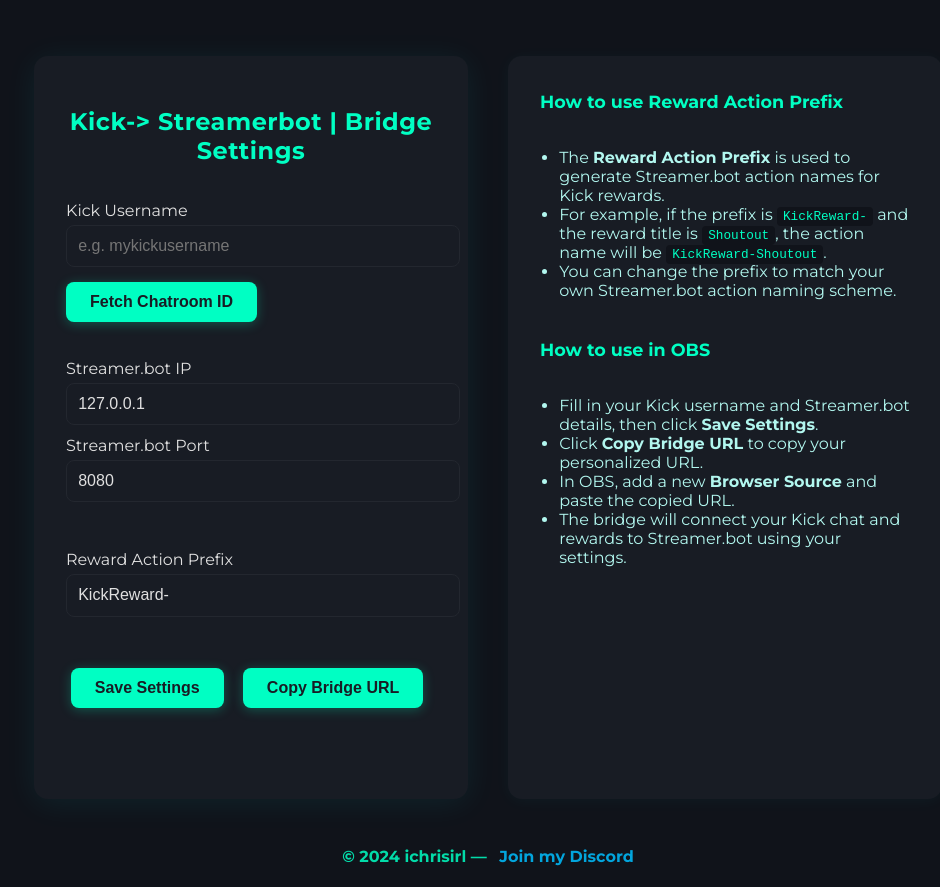
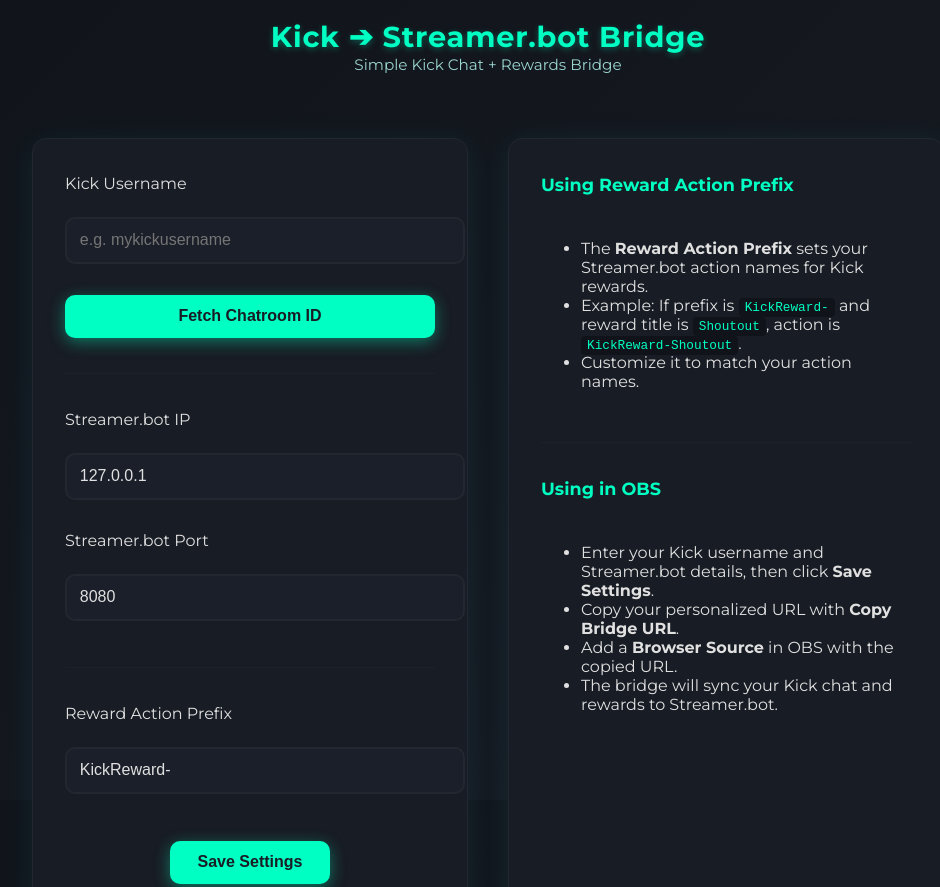
Before and after one commit to id3adeye/bridge, a plain HTML site: page settings.html in a window 1280 px wide. Shown: the top 887 px of the page, without its empty margins (152-1092 px from the left). Before the commit the page ends 866 px from the top, so only its background shows below. Drawn offline with Linux system fonts and the light colour scheme.

Commit message:
hopfully good

```diff
--- a/settings.html
+++ b/settings.html
@@ -13,25 +13,42 @@
             --border-radius: 14px;
         }
         html, body {
-            height: 100%;
             margin: 0;
             padding: 0;
+            height: 100%;
         }
         body {
             min-height: 100vh;
-            background: var(--bg-main);
+            background: linear-gradient(135deg, #10131a, #181c24);
             color: #e0e0e0;
-            font-family: 'Montserrat', 'Segoe UI', Tahoma, Geneva, Verdana, sans-serif;
+            font-family: 'Montserrat', 'Segoe UI', sans-serif;
             display: flex;
             flex-direction: column;
             align-items: center;
             justify-content: flex-start;
         }
+        h1 {
+            color: var(--accent);
+            font-size: 1.8em;
+            font-weight: 700;
+            text-align: center;
+            margin-bottom: 0.3em;
+            letter-spacing: 0.8px;
+            text-shadow: 0 2px 6px rgba(0, 255, 195, 0.3);
+        }
+        .subtitle {
+            text-align: center;
+            color: #b2f7ef;
+            margin-top: -0.5em;
+            margin-bottom: 1em;
+            font-size: 0.95em;
+            opacity: 0.85;
+        }
         .main-row {
             display: flex;
             flex-direction: row;
             gap: 2.5em;
-            margin-top: 3.5em;
+            margin-top: 3em;
             margin-bottom: 1.5em;
             width: 100%;
             justify-content: center;
@@ -39,20 +56,19 @@
         .settings-row, .info-row {
             background: var(--bg-card);
             border-radius: var(--border-radius);
-            box-shadow: 0 4px 32px rgba(0,255,255,0.07);
+            border: 1px solid #23272f;
+            box-shadow: 0 4px 32px rgba(0, 255, 255, 0.07);
+            backdrop-filter: blur(6px);
             padding: 2.2em 2em 1.7em 2em;
             width: 100%;
             max-width: 370px;
-            min-width: 0;
             display: flex;
             flex-direction: column;
             gap: 1.2em;
+            transition: transform 0.2s;
         }
-        .info-row {
-            box-shadow: 0 2px 16px rgba(0,255,255,0.04);
-            color: #b2f7ef;
-            font-size: 1em;
-            margin: 0;
+        .settings-row:hover, .info-row:hover {
+            transform: translateY(-2px);
         }
         .info-row h2 {
             color: var(--accent);
@@ -68,17 +84,6 @@
             border-radius: 4px;
             font-size: 0.98em;
         }
-        h1 {
-            color: var(--accent);
-            font-size: 1.5em;
-            font-weight: 700;
-            text-align: center;
-            margin-bottom: 0.7em;
-            letter-spacing: 0.5px;
-        }
-        .section {
-            margin-bottom: 1.1em;
-        }
         label {
             display: block;
             margin-bottom: 0.2em;
@@ -87,47 +92,47 @@
         }
         input[type="text"], input[type="number"] {
             width: 100%;
-            padding: 0.7em;
-            border-radius: 8px;
-            border: 1.5px solid #23272f;
-            background: #181c24;
+            padding: 0.8em;
+            border-radius: 10px;
+            border: 2px solid #23272f;
+            background: #1b1f29;
             color: #e0e0e0;
             font-size: 1em;
             margin-bottom: 0.7em;
             margin-top: 0.1em;
             transition: border 0.2s, box-shadow 0.2s;
         }
-        input[type="text"]:focus, input[type="number"]:focus {
-            border: 1.5px solid var(--accent);
+        input:focus {
+            border: 2px solid var(--accent);
             outline: none;
-            box-shadow: 0 0 8px #00ffc344;
+            box-shadow: 0 0 10px #00ffc355;
         }
         button {
             background: var(--accent);
             color: #181c24;
             border: none;
-            padding: 0.7em 1.5em;
-            border-radius: 8px;
+            padding: 0.8em 1.7em;
+            border-radius: 10px;
             font-size: 1em;
             cursor: pointer;
             font-weight: 700;
-            transition: background 0.2s, color 0.2s, box-shadow 0.2s;
-            margin-right: 0.5em;
-            margin-top: 0.2em;
-            box-shadow: 0 2px 12px #00ffc344;
+            transition: transform 0.15s ease, background 0.2s, box-shadow 0.2s;
+            box-shadow: 0 4px 16px #00ffc366;
         }
         button:hover {
             background: #00bfff;
             color: #fff;
+            transform: translateY(-2px);
         }
-        .result {
+        .result, .url-box {
             margin-top: 0.3em;
-            background: #151922;
+            background: #1b1f29;
             padding: 0.7em 1em;
             border-radius: 8px;
             font-size: 1em;
-            word-break: break-all;
+            word-break: break-word;
             border-left: 4px solid var(--accent);
+            box-shadow: 0 2px 8px rgba(0, 255, 195, 0.15);
         }
         .error {
             color: #ff6b6b;
@@ -135,22 +140,19 @@
             min-height: 1.2em;
             font-size: 1em;
         }
-        .url-box {
-            margin-top: 0.7em;
-            background: #151922;
-            padding: 0.7em 1em;
-            border-radius: 6px;
-            border: 1.5px solid var(--accent);
-            font-size: 1em;
-            word-break: break-all;
+        hr {
+            border: none;
+            border-top: 1px solid #23272f;
+            margin: 1em 0;
+            opacity: 0.5;
         }
         .footer {
-            margin-top: 1.5em;
+            margin-top: 2em;
             text-align: center;
             color: var(--accent);
-            font-size: 1em;
+            font-size: 0.95em;
             font-weight: 600;
-            opacity: 0.85;
+            opacity: 0.7;
         }
         .footer a {
             color: #00bfff;
@@ -169,61 +171,81 @@
                 gap: 1.5em;
                 margin-top: 2em;
             }
-            .settings-row, .info-row {
-                max-width: 98vw;
-                padding: 1.2em 0.5em 1em 0.5em;
+            h1 {
+                font-size: 1.4em;
+            }
+            button {
+                font-size: 0.95em;
             }
         }
     </style>
 </head>
 <body>
+    <h1>Kick ➔ Streamer.bot Bridge</h1>
+    <p class="subtitle">Simple Kick Chat + Rewards Bridge</p>
+
     <div class="main-row">
         <div class="settings-row">
-            <h1>Kick-> Streamerbot | Bridge Settings</h1>
-            <div class="section">
             <label for="kick-username">Kick Username</label>
             <input type="text" id="kick-username" placeholder="e.g. mykickusername" autocomplete="off" />
             <button onclick="fetchChatroomId()">Fetch Chatroom ID</button>
             <div id="kick-result" class="result" style="display:none;"></div>
-            </div>
-            <div class="section">
+
+            <hr>
+
             <label for="sb-ip">Streamer.bot IP</label>
             <input type="text" id="sb-ip" placeholder="127.0.0.1" />
             <label for="sb-port">Streamer.bot Port</label>
             <input type="number" id="sb-port" placeholder="8080" min="1" max="65535" />
-            </div>
-            <div class="section">
+
+            <hr>
+
             <label for="reward-prefix">Reward Action Prefix</label>
             <input type="text" id="reward-prefix" placeholder="KickReward-" />
+
+            <div style="display:flex; flex-wrap:wrap; gap:0.7em; align-items:center; justify-content:center; margin-top:1em;">
+                <button onclick="saveSettings()">Save Settings</button>
             </div>
-            <div class="section" style="display:flex;flex-wrap:wrap;gap:0.7em 0.7em;align-items:center;justify-content:center;">
-                <button onclick="saveSettings()">Save Settings</button>
-                <button class="copy-btn" onclick="copyBridgeUrl()">Copy Bridge URL</button>
-            </div>
+
             <div id="url" class="url-box" style="display:none;"></div>
             <div id="error" class="error"></div>
         </div>
+
         <div class="info-row">
-            <h2>How to use Reward Action Prefix</h2>
-            <ul style="margin-top:0.5em;margin-bottom:1.2em;padding-left:1.2em;">
-                <li>The <b>Reward Action Prefix</b> is used to generate Streamer.bot action names for Kick rewards.</li>
-                <li>For example, if the prefix is <code>KickReward-</code> and the reward title is <code>Shoutout</code>, the action name will be <code>KickReward-Shoutout</code>.</li>
-                <li>You can change the prefix to match your own Streamer.bot action naming scheme.</li>
+            <h2>Using Reward Action Prefix</h2>
+            <ul>
+                <li>The <b>Reward Action Prefix</b> sets your Streamer.bot action names for Kick rewards.</li>
+                <li>Example: If prefix is <code class="reward-prefix-example">KickReward-</code> and reward title is <code class="reward-title-example">Shoutout</code>, action is <code class="action-name-example">KickReward-Shoutout</code>.</li>
+                <li>Customize it to match your action names.</li>
             </ul>
-            <h2>How to use in OBS</h2>
-            <ul style="margin-top:0.5em;padding-left:1.2em;">
-                <li>Fill in your Kick username and Streamer.bot details, then click <b>Save Settings</b>.</li>
-                <li>Click <b>Copy Bridge URL</b> to copy your personalized URL.</li>
-                <li>In OBS, add a new <b>Browser Source</b> and paste the copied URL.</li>
-                <li>The bridge will connect your Kick chat and rewards to Streamer.bot using your settings.</li>
+
+            <hr>
+
+            <h2>Using in OBS</h2>
+            <ul>
+                <li>Enter your Kick username and Streamer.bot details, then click <b>Save Settings</b>.</li>
+                <li>Copy your personalized URL with <b>Copy Bridge URL</b>.</li>
+                <li>Add a <b>Browser Source</b> in OBS with the copied URL.</li>
+                <li>The bridge will sync your Kick chat and rewards to Streamer.bot.</li>
             </ul>
         </div>
     </div>
+
     <div class="footer">
-        &copy; 2024 ichrisirl &mdash;
+        &copy; 2024 ichrisirl —
         <a href="https://discord.gg/ichrisirl" target="_blank" rel="noopener">Join my Discord</a>
     </div>
+
     <script>
+        function updateRewardPrefixHowTo() {
+            let rewardPrefix = document.getElementById('reward-prefix').value || 'KickReward-';
+            rewardPrefix = rewardPrefix.replace(/_/g, '-');
+            if (!rewardPrefix.endsWith('-')) rewardPrefix += '-';
+            const rewardTitle = 'Shoutout';
+            document.querySelectorAll('.reward-prefix-example').forEach(span => span.textContent = rewardPrefix);
+            document.querySelectorAll('.reward-title-example').forEach(span => span.textContent = rewardTitle);
+            document.querySelectorAll('.action-name-example').forEach(span => span.textContent = rewardPrefix + rewardTitle);
+        }
         window.onload = function() {
             const saved = JSON.parse(localStorage.getItem('kickBridgeSettings') || '{}');
             document.getElementById('kick-username').value = saved.kickUsername || '';
@@ -234,7 +256,9 @@
                 document.getElementById('kick-result').innerHTML = `<strong>Chatroom ID:</strong> <code>${saved.chatroomId}</code>`;
                 document.getElementById('kick-result').style.display = 'block';
             }
+            updateRewardPrefixHowTo();
         };
+        document.getElementById('reward-prefix').addEventListener('input', updateRewardPrefixHowTo);
         async function fetchChatroomId() {
             const username = document.getElementById('kick-username').value.trim();
             const resultDiv = document.getElementById('kick-result');
@@ -265,6 +289,47 @@
                 errorDiv.textContent = err.message;
             }
         }
+        function showBridgeUrl() {
+            const settings = JSON.parse(localStorage.getItem('kickBridgeSettings') || '{}');
+            const sbIp = settings.sbIp || '127.0.0.1';
+            const sbPort = settings.sbPort || '8080';
+            let rewardPrefix = settings.rewardPrefix || 'KickReward-';
+            if (!settings.chatroomId) {
+                document.getElementById('url').style.display = 'none';
+                return;
+            }
+            rewardPrefix = rewardPrefix.replace(/_/g, '-');
+            if (!rewardPrefix.endsWith('-')) rewardPrefix += '-';
+            let url = `${window.location.origin}/bridge/kickbridge.html?chatroomid=${settings.chatroomId}`;
+            if (sbIp !== '127.0.0.1') url += `&sbip=${encodeURIComponent(sbIp)}`;
+            if (sbPort !== '8080') url += `&sbport=${sbPort}`;
+            if (rewardPrefix !== 'KickReward-') url += `&rewardprefix=${encodeURIComponent(rewardPrefix)}`;
+            document.getElementById('url').innerHTML = `
+                <label for="bridge-url-input" style="font-weight:600;">Bridge URL:</label>
+                <textarea id="bridge-url-input" readonly rows="2" style="display:block;width:100%;min-width:320px;max-width:100vw;padding:0.5em 0.7em;margin-top:0.3em;border-radius:6px;border:1.5px solid var(--accent);background:#181c24;color:#e0e0e0;font-size:1em;user-select:all;outline:none;overflow-x:auto;resize:vertical;word-break:break-all;">${url}</textarea>
+                <div style="margin-top:0.5em;display:flex;align-items:center;gap:0.5em;">
+                    <button id="copy-url-btn" title="Copy URL" style="background:var(--accent);color:#181c24;border:none;padding:0.5em 1.2em;border-radius:6px;font-size:1em;cursor:pointer;font-weight:700;display:inline-flex;align-items:center;gap:0.4em;min-width:90px;">
+                        <svg xmlns='http://www.w3.org/2000/svg' width='18' height='18' fill='none' viewBox='0 0 24 24'><rect x='9' y='9' width='13' height='13' rx='2' stroke='#181c24' stroke-width='2' fill='none'/><rect x='3' y='3' width='13' height='13' rx='2' stroke='#181c24' stroke-width='2' fill='none'/></svg>
+                        Copy
+                    </button>
+                    <span id="copy-url-confirm" style="color:var(--accent);font-size:1em;font-weight:600;display:none;">Bridge URL copied!</span>
+                </div>
+            `;
+            document.getElementById('url').style.display = 'block';
+            setTimeout(() => {
+                const urlInput = document.getElementById('bridge-url-input');
+                const copyBtn = document.getElementById('copy-url-btn');
+                const confirmMsg = document.getElementById('copy-url-confirm');
+                function doCopy() {
+                    urlInput.select();
+                    navigator.clipboard.writeText(urlInput.value);
+                    confirmMsg.style.display = 'block';
+                    setTimeout(() => { confirmMsg.style.display = 'none'; }, 1500);
+                }
+                if (urlInput) urlInput.onclick = () => urlInput.select();
+                if (copyBtn) copyBtn.onclick = doCopy;
+            }, 0);
+        }
         function saveSettings() {
             const username = document.getElementById('kick-username').value.trim();
             const sbIp = document.getElementById('sb-ip').value.trim() || '127.0.0.1';
@@ -278,27 +343,7 @@
             localStorage.setItem('kickBridgeSettings', JSON.stringify(settings));
             document.getElementById('error').textContent = 'Settings saved!';
             setTimeout(() => { document.getElementById('error').textContent = ''; }, 1500);
-        }
-        function copyBridgeUrl() {
-            const settings = JSON.parse(localStorage.getItem('kickBridgeSettings') || '{}');
-            const sbIp = settings.sbIp || '127.0.0.1';
-            const sbPort = settings.sbPort || '8080';
-            let rewardPrefix = settings.rewardPrefix || 'KickReward-';
-            if (!settings.chatroomId) {
-                document.getElementById('error').textContent = 'Please set all settings and fetch Chatroom ID first.';
-                return;
-            }
-            // Replace underscores with dashes in the prefix and ensure it ends with a dash
-            rewardPrefix = rewardPrefix.replace(/_/g, '-');
-            if (!rewardPrefix.endsWith('-')) rewardPrefix += '-';
-            // Always include all parameters, even if default
-            let url = `${window.location.origin}/bridge/kickbridge.html?chatroomid=${settings.chatroomId}&sbip=${encodeURIComponent(sbIp)}&sbport=${sbPort}`;
-            if (rewardPrefix !== 'KickReward-') url += `&rewardprefix=${encodeURIComponent(rewardPrefix)}`;
-            navigator.clipboard.writeText(url);
-            document.getElementById('url').innerHTML = `<strong>Bridge URL:</strong> <code>${url}</code>`;
-            document.getElementById('url').style.display = 'block';
-            document.getElementById('error').textContent = 'Bridge URL copied!';
-            setTimeout(() => { document.getElementById('error').textContent = ''; }, 1500);
+            showBridgeUrl();
         }
     </script>
 </body>
```
Lines whose indentation alone changed are shown as unchanged.
